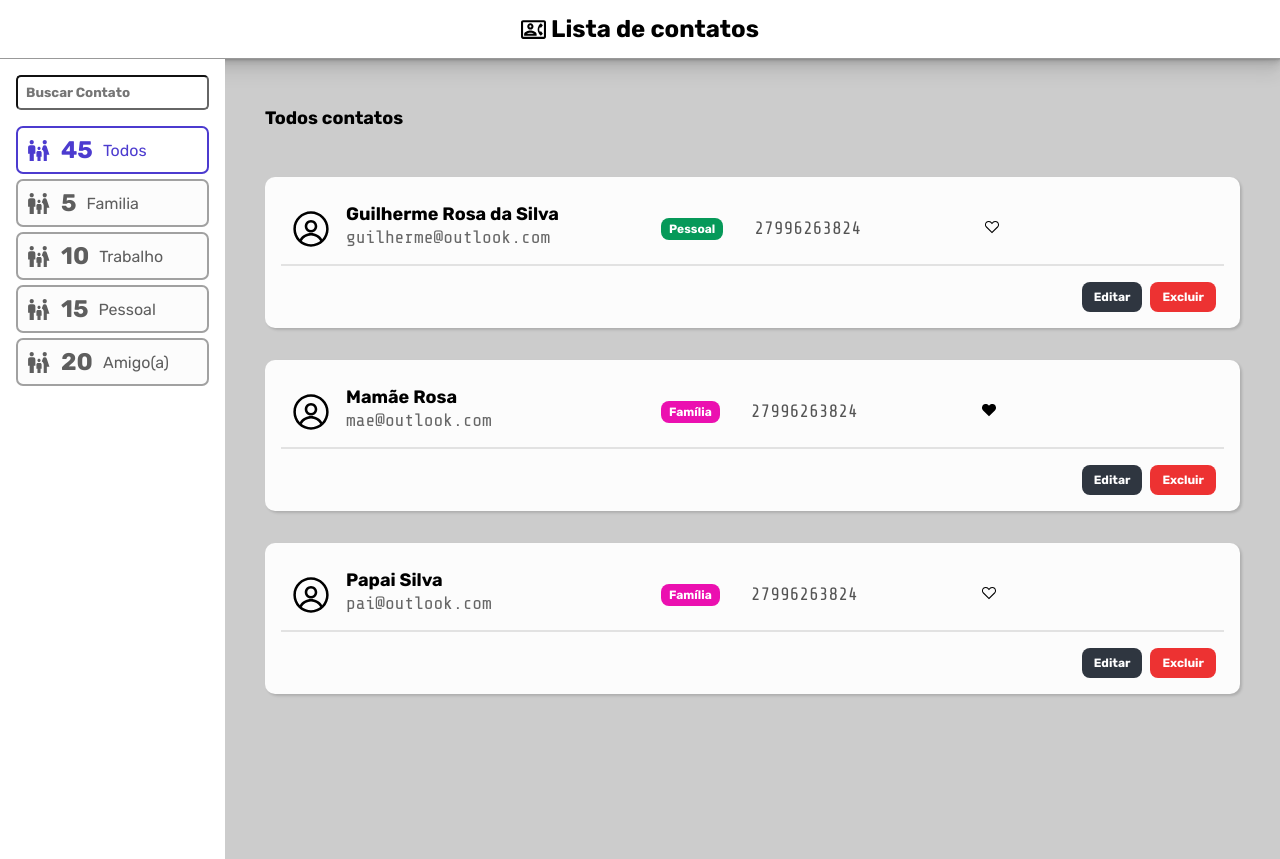
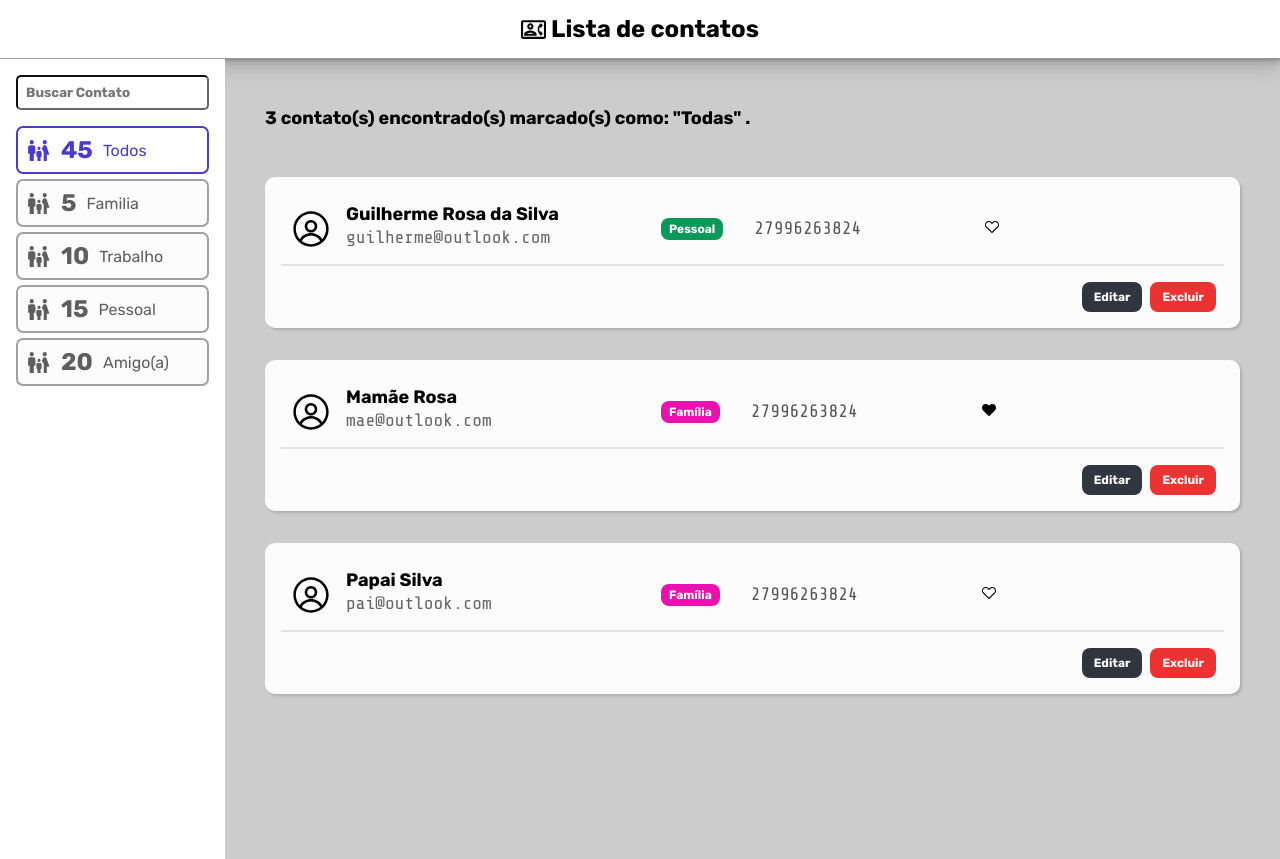
Before and after one commit to guilhermers23/EBAC_M32_Tarefa-ListaDeContatos, a React (Vite) app: page / in a window 1280 px wide. Built offline with nearby package versions, Linux system fonts and the light colour scheme.

Commit message:
Adicionado lógica de filtros no store e lista de contatos

```diff
--- a/src/containers/ContactList/index.tsx
+++ b/src/containers/ContactList/index.tsx
@@ -5,12 +5,43 @@ import type { RootReducer } from "../../store";
 
 const ContactList = () => {
     const contactsList = useSelector((state: RootReducer) => state.contact);
+    const { term, valueType } = useSelector((state: RootReducer) => state.filter);
+    //Lógica para filtrar os contatos
+    const filterContacts = () => {
+        let filteredContacts = contactsList;
+        if (term !== undefined) {
+            filteredContacts = filteredContacts.filter(({ name }) => name.toLowerCase().search(term.toLowerCase()) >= 0);
+
+            if (valueType !== undefined) {
+                filteredContacts = filteredContacts.filter(({ type }) => type === valueType);
+            };
+
+            return filteredContacts;
+        } else {
+            return contactsList;
+        }
+    };
+
+    const showMessage = (numberOfContacts: number) => {
+        let message = "";
+        const complement = term !== undefined && term.length > 0 ? `e "${term}"` : "";
+
+        if (valueType === undefined) {
+            message = `${numberOfContacts} contato(s) encontrado(s) marcado(s) como: "Todas" ${complement}.`
+        }
+        else {
+            message = `${numberOfContacts} contato(s) encontrado(s) marcado(s) como: "${valueType}" ${complement}.`
+        }
+        return message;
+    };
+
+    const contacts = filterContacts();
 
     return (
         <GS.Main>
-            <GS.Title> Todos contatos</GS.Title>
+            <GS.Title as="p">{showMessage(contacts.length)}</GS.Title>
             <ul>
-                {contactsList.map((contact) => (
+                {contacts.map((contact) => (
                     <li key={contact.id}>
                         <Contact {...contact} />
                     </li>
--- a/src/store/index.ts
+++ b/src/store/index.ts
@@ -1,9 +1,11 @@
 import { configureStore } from "@reduxjs/toolkit";
 import contactReducer from "./reducers/contats";
+import filterReducer from "./reducers/filter";
 
 const store = configureStore({
   reducer: {
     contact: contactReducer,
+    filter: filterReducer,
   },
 });
 
--- /dev/null
+++ b/src/store/reducers/filter.ts
@@ -0,0 +1,23 @@
+import { createSlice, type PayloadAction } from "@reduxjs/toolkit";
+import * as Enums from "../../utilities/enums/ContactEnums";
+
+type filterStates = { term?: string; valueType?: Enums.TypeContact };
+
+const initialState: filterStates = { term: "" };
+
+const filterSlice = createSlice({
+  name: "filter",
+  initialState,
+  reducers: {
+    changeTerm: (state, action: PayloadAction<string>) => {
+      state.term = action.payload;
+    },
+
+    changeFilter: (state, action: PayloadAction<filterStates>) => {
+      state.valueType = action.payload.valueType;
+    },
+  },
+});
+
+export const { changeTerm, changeFilter } = filterSlice.actions;
+export default filterSlice.reducer;
```
